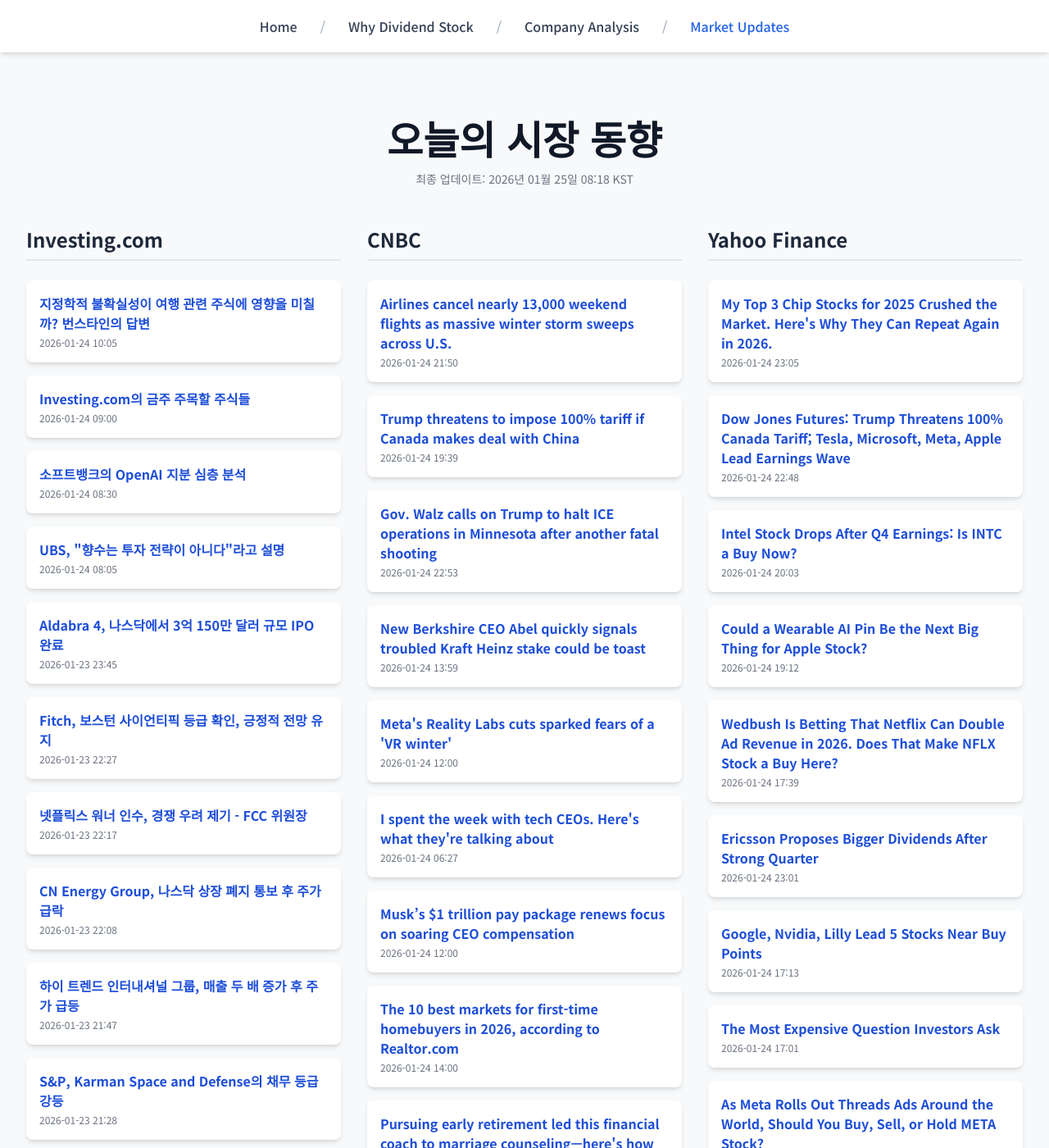
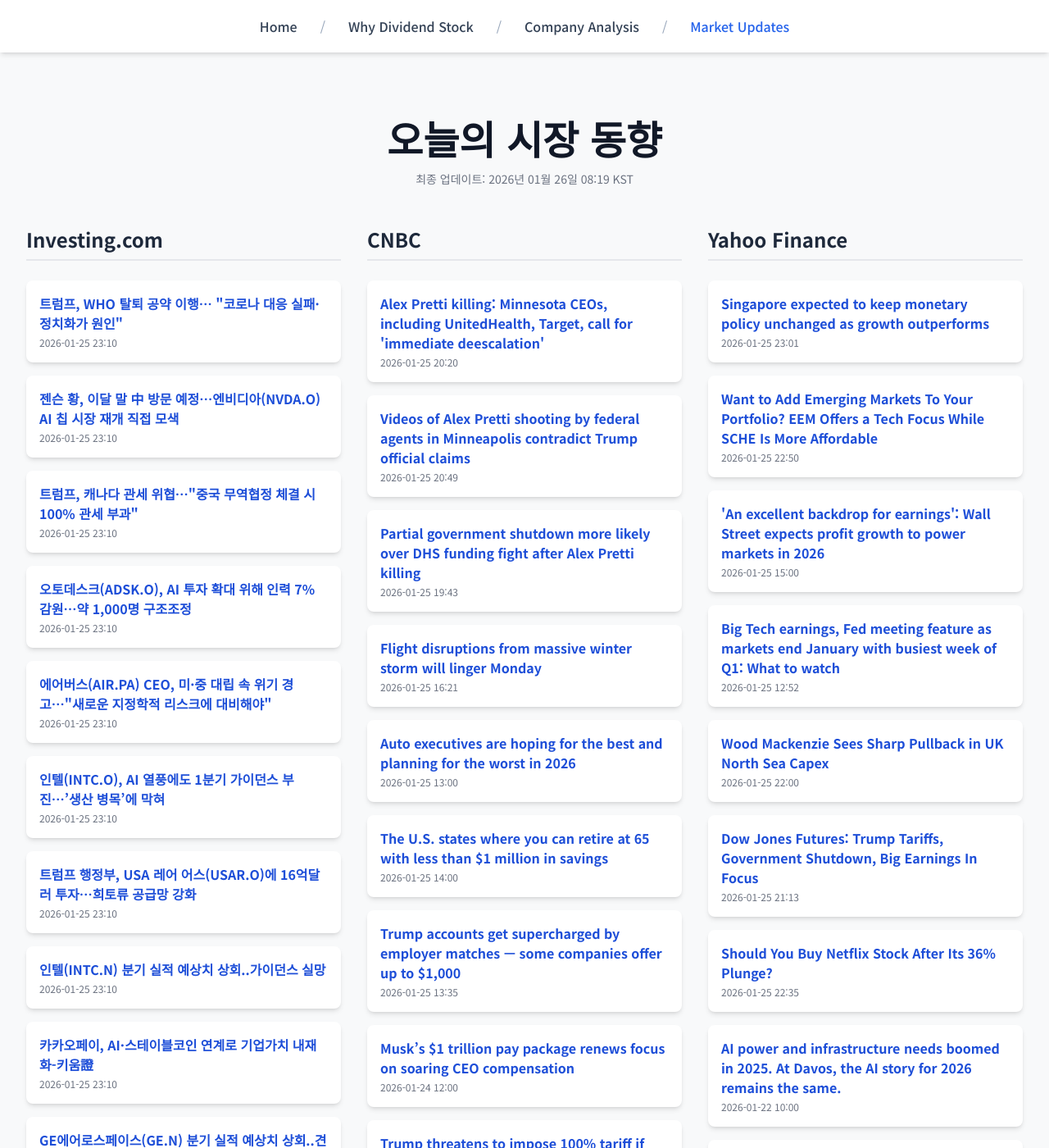
Before and after one commit to Kay-Hwang/my-company-analysis, a Jekyll site: the page built from market-updates.html, in a window 1280 px wide and 1400 px high. Shown: the whole window at 82% size. Built offline with Jekyll 4.4.1, drawn with Linux system fonts in a browser that asks for light colours; nearby versions of some CDN libraries; a script that is not in the unit is left out; some of the changed text lies outside the part shown.

Commit message:
Update daily data

```diff
--- a/_data/latest_data.json
+++ b/_data/latest_data.json
@@ -1,74 +1,116 @@
 {
-  "lastUpdated": "2026년 01월 25일 08:18 KST",
+  "lastUpdated": "2026년 01월 26일 08:19 KST",
   "news": {
     "investing": [
       {
-        "title": "지정학적 불확실성이 여행 관련 주식에 영향을 미칠까? 번스타인의 답변",
-        "link": "https://kr.investing.com/news/stock-market-news/article-1797092",
-        "pubDate": "2026-01-24 10:05:02",
-        "summary": "지정학적 불확실성이 여행 관련 주식에 영향을 미칠까? 번스타인의 답변"
+        "title": "트럼프, WHO 탈퇴 공약 이행… \"코로나 대응 실패·정치화가 원인\"",
+        "link": "https://kr.investing.com/news/stock-market-news/article-1797173",
+        "pubDate": "2026-01-25 23:10:52",
+        "summary": "트럼프, WHO 탈퇴 공약 이행… \"코로나 대응 실패·정치화가 원인\""
       },
       {
-        "title": "Investing.com의 금주 주목할 주식들",
-        "link": "https://kr.investing.com/news/stock-market-news/article-1797090",
-        "pubDate": "2026-01-24 09:00:05",
-        "summary": "Investing.com의 금주 주목할 주식들"
+        "title": "젠슨 황, 이달 말 中 방문 예정…엔비디아(NVDA.O) AI 칩 시장 재개 직접 모색",
+        "link": "https://kr.investing.com/news/stock-market-news/article-1797172",
+        "pubDate": "2026-01-25 23:10:52",
+        "summary": "젠슨 황, 이달 말 中 방문 예정…엔비디아(NVDA.O) AI 칩 시장 재개 직접 모색"
       },
       {
-        "title": "소프트뱅크의 OpenAI 지분 심층 분석",
-        "link": "https://kr.investing.com/news/stock-market-news/article-1797087",
-        "pubDate": "2026-01-24 08:30:02",
-        "summary": "소프트뱅크의 OpenAI 지분 심층 분석"
+        "title": "트럼프, 캐나다 관세 위협…\"중국 무역협정 체결 시 100% 관세 부과\"",
+        "link": "https://kr.investing.com/news/stock-market-news/article-1797171",
+        "pubDate": "2026-01-25 23:10:51",
+        "summary": "트럼프, 캐나다 관세 위협…\"중국 무역협정 체결 시 100% 관세 부과\""
       },
       {
-        "title": "UBS, \"향수는 투자 전략이 아니다\"라고 설명",
-        "link": "https://kr.investing.com/news/stock-market-news/article-1797077",
-        "pubDate": "2026-01-24 08:05:02",
-        "summary": "UBS, \"향수는 투자 전략이 아니다\"라고 설명"
+        "title": "오토데스크(ADSK.O), AI 투자 확대 위해 인력 7% 감원…약 1,000명 구조조정",
+        "link": "https://kr.investing.com/news/stock-market-news/article-1797170",
+        "pubDate": "2026-01-25 23:10:51",
+        "summary": "오토데스크(ADSK.O), AI 투자 확대 위해 인력 7% 감원…약 1,000명 구조조정"
       },
       {
-        "title": "Aldabra 4, 나스닥에서 3억 150만 달러 규모 IPO 완료",
-        "link": "https://kr.investing.com/news/stock-market-news/article-432SI-1797000",
-        "pubDate": "2026-01-23 23:45:08",
-        "summary": "Aldabra 4, 나스닥에서 3억 150만 달러 규모 IPO 완료"
+        "title": "에어버스(AIR.PA) CEO, 미·중 대립 속 위기 경고…\"새로운 지정학적 리스크에 대비해야\"",
+        "link": "https://kr.investing.com/news/stock-market-news/article-1797169",
+        "pubDate": "2026-01-25 23:10:51",
+        "summary": "에어버스(AIR.PA) CEO, 미·중 대립 속 위기 경고…\"새로운 지정학적 리스크에 대비해야\""
       },
       {
-        "title": "Fitch, 보스턴 사이언티픽 등급 확인, 긍정적 전망 유지",
-        "link": "https://kr.investing.com/news/stock-market-news/article-93CH-1796960",
-        "pubDate": "2026-01-23 22:27:10",
-        "summary": "Fitch, 보스턴 사이언티픽 등급 확인, 긍정적 전망 유지"
+        "title": "인텔(INTC.O), AI 열풍에도 1분기 가이던스 부진…’생산 병목’에 막혀",
+        "link": "https://kr.investing.com/news/stock-market-news/article-1797168",
+        "pubDate": "2026-01-25 23:10:51",
+        "summary": "인텔(INTC.O), AI 열풍에도 1분기 가이던스 부진…’생산 병목’에 막혀"
       },
       {
-        "title": "넷플릭스 워너 인수, 경쟁 우려 제기 - FCC 위원장",
-        "link": "https://kr.investing.com/news/stock-market-news/article-93CH-1796952",
-        "pubDate": "2026-01-23 22:17:32",
-        "summary": "넷플릭스 워너 인수, 경쟁 우려 제기 - FCC 위원장"
+        "title": "트럼프 행정부, USA 레어 어스(USAR.O)에 16억달러 투자…희토류 공급망 강화",
+        "link": "https://kr.investing.com/news/stock-market-news/article-1797167",
+        "pubDate": "2026-01-25 23:10:50",
+        "summary": "트럼프 행정부, USA 레어 어스(USAR.O)에 16억달러 투자…희토류 공급망 강화"
       },
       {
-        "title": "CN Energy Group, 나스닥 상장 폐지 통보 후 주가 급락",
-        "link": "https://kr.investing.com/news/stock-market-news/article-93CH-1796949",
-        "pubDate": "2026-01-23 22:08:08",
-        "summary": "CN Energy Group, 나스닥 상장 폐지 통보 후 주가 급락"
+        "title": "인텔(INTC.N) 분기 실적 예상치 상회..가이던스 실망",
+        "link": "https://kr.investing.com/news/stock-market-news/article-1797166",
+        "pubDate": "2026-01-25 23:10:50",
+        "summary": "인텔(INTC.N) 분기 실적 예상치 상회..가이던스 실망"
       },
       {
-        "title": "하이 트렌드 인터내셔널 그룹, 매출 두 배 증가 후 주가 급등",
-        "link": "https://kr.investing.com/news/stock-market-news/article-93CH-1796930",
-        "pubDate": "2026-01-23 21:47:03",
-        "summary": "하이 트렌드 인터내셔널 그룹, 매출 두 배 증가 후 주가 급등"
+        "title": "카카오페이, AI·스테이블코인 연계로 기업가치 내재화-키움證",
+        "link": "https://kr.investing.com/news/stock-market-news/article-1797165",
+        "pubDate": "2026-01-25 23:10:50",
+        "summary": "카카오페이, AI·스테이블코인 연계로 기업가치 내재화-키움證"
       },
       {
-        "title": "S&P, Karman Space and Defense의 채무 등급 강등",
-        "link": "https://kr.investing.com/news/stock-market-news/article-93CH-1796906",
-        "pubDate": "2026-01-23 21:28:16",
-        "summary": "S&P, Karman Space and Defense의 채무 등급 강등"
+        "title": "GE에어로스페이스(GE.N) 분기 실적 예상치 상회..견고한 수주에도 단기 변동성 유의",
+        "link": "https://kr.investing.com/news/stock-market-news/article-1797164",
+        "pubDate": "2026-01-25 23:10:49",
+        "summary": "GE에어로스페이스(GE.N) 분기 실적 예상치 상회..견고한 수주에도 단기 변동성 유의"
       }
     ],
     "cnbc": [
       {
-        "title": "Airlines cancel nearly 13,000 weekend flights as massive winter storm sweeps across U.S.",
+        "title": "Alex Pretti killing: Minnesota CEOs, including UnitedHealth, Target, call for 'immediate deescalation'",
+        "link": "https://www.cnbc.com/2026/01/25/alex-pretti-ceo-minneapolis-minnesota.html",
+        "pubDate": "Sun, 25 Jan 2026 20:20:10 GMT",
+        "summary": "The Trump administration has surged federal law enforcement to the city to enforce its immigration crackdown and pursue allegations of widespread welfare fraud."
+      },
+      {
+        "title": "Videos of Alex Pretti shooting by federal agents in Minneapolis contradict Trump official claims",
+        "link": "https://www.cnbc.com/2026/01/25/alex-pretti-minneapolis-shooting-videos-trump.html",
+        "pubDate": "Sun, 25 Jan 2026 20:49:35 GMT",
+        "summary": "Footage from at least one of the videos appears to show a federal officer disarming the victim before shots are fired."
+      },
+      {
+        "title": "Partial government shutdown more likely over DHS funding fight after Alex Pretti killing",
+        "link": "https://www.cnbc.com/2026/01/25/minneapolis-shooting-government-shutdown.html",
+        "pubDate": "Sun, 25 Jan 2026 19:43:03 GMT",
+        "summary": "Senate Minority Leader Chuck Schumer of New York says he'll vote against DHS  funding after federal agents fatally shot Alex Pretti in Minneapolis."
+      },
+      {
+        "title": "Flight disruptions from massive winter storm will linger Monday",
         "link": "https://www.cnbc.com/2026/01/23/winter-storm-fern-flight-cancellations.html",
-        "pubDate": "Sat, 24 Jan 2026 21:50:06 GMT",
+        "pubDate": "Sun, 25 Jan 2026 16:21:02 GMT",
         "summary": "U.S. airlines canceled tens of thousands of flights and waived change fees for travelers as a massive winter storm swept across the country."
+      },
+      {
+        "title": "Auto executives are hoping for the best and planning for the worst in 2026",
+        "link": "https://www.cnbc.com/2026/01/25/auto-industry-2026.html",
+        "pubDate": "Sun, 25 Jan 2026 13:00:02 GMT",
+        "summary": "Automakers are entering a new phase of uncertainty as they deal with affordability issues and slowing consumer demand."
+      },
+      {
+        "title": "The U.S. states where you can retire at 65 with less than $1 million in savings",
+        "link": "https://www.cnbc.com/2026/01/25/us-states-where-you-can-retire-at-65-with-less-than-1-million.html",
+        "pubDate": "Sun, 25 Jan 2026 14:00:01 GMT",
+        "summary": "In many states in the South and Midwest, lower housing costs make it possible to retire with $1 million or less."
+      },
+      {
+        "title": "Trump accounts get supercharged by employer matches — some companies offer up to $1,000",
+        "link": "https://www.cnbc.com/2026/01/25/trump-accounts-employer-matches.html",
+        "pubDate": "Sun, 25 Jan 2026 13:35:01 GMT",
+        "summary": "A growing number of large employers have announced that they will match contributions to Trump accounts for their employees."
+      },
+      {
+        "title": "Musk’s $1 trillion pay package renews focus on soaring CEO compensation",
+        "link": "https://www.cnbc.com/2026/01/24/musks-1-trillion-pay-package-renews-focus-on-rising-ceo-compensation.html",
+        "pubDate": "Sat, 24 Jan 2026 12:00:02 GMT",
+        "summary": "Elon Musk's stock-fueled gains highlight the booming compensation and wealth gains of CEOs in recent decades."
       },
       {
         "title": "Trump threatens to impose 100% tariff if Canada makes deal with China",
@@ -77,114 +119,72 @@
         "summary": "In his Truth Social post, Trump suggested that China would try to use Canada to try to avoid paying U.S. tariffs."
       },
       {
-        "title": "Gov. Walz calls on Trump to halt ICE operations in Minnesota after another fatal shooting",
-        "link": "https://www.cnbc.com/2026/01/24/walz-trump-ice-shooting.html",
-        "pubDate": "Sat, 24 Jan 2026 22:53:06 GMT",
-        "summary": "\"Minnesota has had it. This is sickening. The President must end this operation. Pull the thousands of violent, untrained officers out of Minnesota,\" Walz said."
-      },
-      {
-        "title": "New Berkshire CEO Abel quickly signals troubled Kraft Heinz stake could be toast",
-        "link": "https://www.cnbc.com/2026/01/24/new-berkshire-ceo-abel-quickly-signals-troubled-kraft-heinz-stake-could-be-toast.html",
-        "pubDate": "Sat, 24 Jan 2026 13:59:22 GMT",
-        "summary": "With Greg Abel as Berkshire Hathaway's new CEO of Berkshire Hathaway, the company is apparently preparing to sell some or all of its Kraft Heinz shares."
-      },
-      {
-        "title": "Meta's Reality Labs cuts sparked fears of a 'VR winter'",
-        "link": "https://www.cnbc.com/2026/01/24/metas-reality-labs-cuts-sparked-fears-of-a-vr-winter.html",
-        "pubDate": "Sat, 24 Jan 2026 12:00:02 GMT",
-        "summary": "Meta's deprioritizing virtual reality in favor of artificial intelligence and Internet-connected smart glasses raised concerns about the future of the industry."
-      },
-      {
-        "title": "I spent the week with tech CEOs. Here's what they're talking about",
-        "link": "https://www.cnbc.com/2026/01/24/tech-davos-ai-agentic-robotics.html",
-        "pubDate": "Sat, 24 Jan 2026 06:27:01 GMT",
-        "summary": "Four themes were top of mind for tech executives at Davos, and they were all about AI."
-      },
-      {
-        "title": "Musk’s $1 trillion pay package renews focus on soaring CEO compensation",
-        "link": "https://www.cnbc.com/2026/01/24/musks-1-trillion-pay-package-renews-focus-on-rising-ceo-compensation.html",
-        "pubDate": "Sat, 24 Jan 2026 12:00:02 GMT",
-        "summary": "Elon Musk's stock-fueled gains highlight the booming compensation and wealth gains of CEOs in recent decades."
-      },
-      {
-        "title": "The 10 best markets for first-time homebuyers in 2026, according to Realtor.com",
-        "link": "https://www.cnbc.com/2026/01/24/best-markets-first-time-homebuyers-realtor.html",
-        "pubDate": "Sat, 24 Jan 2026 14:00:02 GMT",
-        "summary": "In January, Realtor.com released its annual ranking of the best housing markets for first-time homebuyers."
-      },
-      {
-        "title": "Pursuing early retirement led this financial coach to marriage counseling—here's how he changed his strategy",
-        "link": "https://www.cnbc.com/2026/01/24/pursuing-early-retirement-led-financial-coach-to-marriage-counseling.html",
-        "pubDate": "Sat, 24 Jan 2026 15:00:01 GMT",
-        "summary": "Andy Hill encourages couples to define a shared set of dreams and work backward rather than charging toward a savings goal."
-      },
-      {
-        "title": "Investors went to Davos for AI. They left talking about Greenland",
-        "link": "https://www.cnbc.com/2026/01/24/davos-ai-greenland-trump-musk-energy-geopolitics.html",
-        "pubDate": "Sat, 24 Jan 2026 12:47:36 GMT",
-        "summary": "Two Davos's emerged: one chasing AI’s future, the other gripped by Greenland, tariffs and the geopolitical risks reshaping investor playbooks."
+        "title": "Major winter storm may affect over 170 million Americans — how much it could cost you",
+        "link": "https://www.cnbc.com/2026/01/23/winter-storm-and-your-money.html",
+        "pubDate": "Fri, 23 Jan 2026 22:23:06 GMT",
+        "summary": "Many households can expect to pay more to cover groceries, heating, disrupted travel plans and insured losses due to the winter storm expected to hit the U.S."
       }
     ],
     "yahoo": [
       {
-        "title": "My Top 3 Chip Stocks for 2025 Crushed the Market. Here's Why They Can Repeat Again in 2026.",
-        "link": "https://finance.yahoo.com/news/top-3-chip-stocks-2025-230500832.html",
-        "pubDate": "2026-01-24T23:05:00Z",
-        "summary": "My Top 3 Chip Stocks for 2025 Crushed the Market. Here's Why They Can Repeat Again in 2026."
+        "title": "Singapore expected to keep monetary policy unchanged as growth outperforms",
+        "link": "https://finance.yahoo.com/news/singapore-expected-keep-monetary-policy-230153037.html",
+        "pubDate": "2026-01-25T23:01:53Z",
+        "summary": "Singapore expected to keep monetary policy unchanged as growth outperforms"
       },
       {
-        "title": "Dow Jones Futures: Trump Threatens 100% Canada Tariff; Tesla, Microsoft, Meta, Apple Lead Earnings Wave",
-        "link": "https://www.investors.com/market-trend/stock-market-today/dow-jones-futures-trump-100-canada-tariff-tesla-microsoft-meta-apple-earnings/?src=A00220&yptr=yahoo",
-        "pubDate": "2026-01-24T22:48:02Z",
-        "summary": "Dow Jones Futures: Trump Threatens 100% Canada Tariff; Tesla, Microsoft, Meta, Apple Lead Earnings Wave"
+        "title": "Want to Add Emerging Markets To Your Portfolio? EEM Offers a Tech Focus While SCHE Is More Affordable",
+        "link": "https://finance.yahoo.com/news/want-add-emerging-markets-portfolio-225002054.html",
+        "pubDate": "2026-01-25T22:50:02Z",
+        "summary": "Want to Add Emerging Markets To Your Portfolio? EEM Offers a Tech Focus While SCHE Is More Affordable"
       },
       {
-        "title": "Intel Stock Drops After Q4 Earnings: Is INTC a Buy Now?",
-        "link": "https://finance.yahoo.com/news/intel-stock-drops-q4-earnings-200338690.html",
-        "pubDate": "2026-01-24T20:03:38Z",
-        "summary": "Intel Stock Drops After Q4 Earnings: Is INTC a Buy Now?"
+        "title": "'An excellent backdrop for earnings': Wall Street expects profit growth to power markets in 2026",
+        "link": "https://finance.yahoo.com/news/an-excellent-backdrop-for-earnings-wall-street-expects-profit-growth-to-power-markets-in-2026-150050592.html",
+        "pubDate": "2026-01-25T15:00:50Z",
+        "summary": "'An excellent backdrop for earnings': Wall Street expects profit growth to power markets in 2026"
       },
       {
-        "title": "Could a Wearable AI Pin Be the Next Big Thing for Apple Stock?",
-        "link": "https://finance.yahoo.com/news/could-wearable-ai-pin-next-191210876.html",
-        "pubDate": "2026-01-24T19:12:10Z",
-        "summary": "Could a Wearable AI Pin Be the Next Big Thing for Apple Stock?"
+        "title": "Big Tech earnings, Fed meeting feature as markets end January with busiest week of Q1: What to watch",
+        "link": "https://finance.yahoo.com/news/big-tech-earnings-fed-meeting-feature-as-markets-end-january-with-busiest-week-of-q1-what-to-watch-125211822.html",
+        "pubDate": "2026-01-25T12:52:11Z",
+        "summary": "Big Tech earnings, Fed meeting feature as markets end January with busiest week of Q1: What to watch"
       },
       {
-        "title": "Wedbush Is Betting That Netflix Can Double Ad Revenue in 2026. Does That Make NFLX Stock a Buy Here?",
-        "link": "https://finance.yahoo.com/news/wedbush-betting-netflix-double-ad-173926223.html",
-        "pubDate": "2026-01-24T17:39:26Z",
-        "summary": "Wedbush Is Betting That Netflix Can Double Ad Revenue in 2026. Does That Make NFLX Stock a Buy Here?"
+        "title": "Wood Mackenzie Sees Sharp Pullback in UK North Sea Capex",
+        "link": "https://finance.yahoo.com/news/wood-mackenzie-sees-sharp-pullback-220000943.html",
+        "pubDate": "2026-01-25T22:00:00Z",
+        "summary": "Wood Mackenzie Sees Sharp Pullback in UK North Sea Capex"
       },
       {
-        "title": "Ericsson Proposes Bigger Dividends After Strong Quarter",
-        "link": "https://finance.yahoo.com/news/ericsson-proposes-bigger-dividends-strong-230152531.html",
-        "pubDate": "2026-01-24T23:01:52Z",
-        "summary": "Ericsson Proposes Bigger Dividends After Strong Quarter"
+        "title": "Dow Jones Futures: Trump Tariffs, Government Shutdown, Big Earnings In Focus",
+        "link": "https://www.investors.com/market-trend/stock-market-today/dow-jones-futures-trump-100-canada-tariff-tesla-microsoft-meta-apple-earnings/?src=A00220&yptr=yahoo",
+        "pubDate": "2026-01-25T21:13:25Z",
+        "summary": "Dow Jones Futures: Trump Tariffs, Government Shutdown, Big Earnings In Focus"
       },
       {
-        "title": "Google, Nvidia, Lilly Lead 5 Stocks Near Buy Points",
-        "link": "https://www.investors.com/news/google-nvidia-lilly-lead-5-stocks-near-buy-points/?src=A00220&yptr=yahoo",
-        "pubDate": "2026-01-24T17:13:27Z",
-        "summary": "Google, Nvidia, Lilly Lead 5 Stocks Near Buy Points"
+        "title": "Should You Buy Netflix Stock After Its 36% Plunge?",
+        "link": "https://finance.yahoo.com/news/buy-netflix-stock-36-plunge-223500379.html",
+        "pubDate": "2026-01-25T22:35:00Z",
+        "summary": "Should You Buy Netflix Stock After Its 36% Plunge?"
       },
       {
-        "title": "The Most Expensive Question Investors Ask",
-        "link": "https://finance.yahoo.com/news/most-expensive-investors-ask-170121824.html",
-        "pubDate": "2026-01-24T17:01:21Z",
-        "summary": "The Most Expensive Question Investors Ask"
+        "title": "AI power and infrastructure needs boomed in 2025. At Davos, the AI story for 2026 remains the same.",
+        "link": "https://finance.yahoo.com/news/ai-power-and-infrastructure-needs-boomed-in-2025-at-davos-the-ai-story-for-2026-remains-the-same-100005093.html",
+        "pubDate": "2026-01-22T10:00:05Z",
+        "summary": "AI power and infrastructure needs boomed in 2025. At Davos, the AI story for 2026 remains the same."
       },
       {
-        "title": "As Meta Rolls Out Threads Ads Around the World, Should You Buy, Sell, or Hold META Stock?",
-        "link": "https://finance.yahoo.com/news/meta-rolls-threads-ads-around-164641372.html",
-        "pubDate": "2026-01-24T16:46:41Z",
-        "summary": "As Meta Rolls Out Threads Ads Around the World, Should You Buy, Sell, or Hold META Stock?"
+        "title": "Barclays Sees 2026 as a Pivotal Year for Comcast Corporation (CMCSA) and the Broader Telecom Landscape",
+        "link": "https://finance.yahoo.com/news/barclays-sees-2026-pivotal-comcast-194816690.html",
+        "pubDate": "2026-01-25T19:48:16Z",
+        "summary": "Barclays Sees 2026 as a Pivotal Year for Comcast Corporation (CMCSA) and the Broader Telecom Landscape"
       },
       {
-        "title": "Which One of These Precious Metal ETFs Shine the Most?",
-        "link": "https://finance.yahoo.com/news/one-precious-metal-etfs-shine-225656619.html",
-        "pubDate": "2026-01-24T22:56:56Z",
-        "summary": "Which One of These Precious Metal ETFs Shine the Most?"
+        "title": "Raymond James Highlights Cash Flow Delivery as Key for MPLX LP (MPLX) Going Forward",
+        "link": "https://finance.yahoo.com/news/raymond-james-highlights-cash-flow-194702459.html",
+        "pubDate": "2026-01-25T19:47:02Z",
+        "summary": "Raymond James Highlights Cash Flow Delivery as Key for MPLX LP (MPLX) Going Forward"
       }
     ]
   }
```
